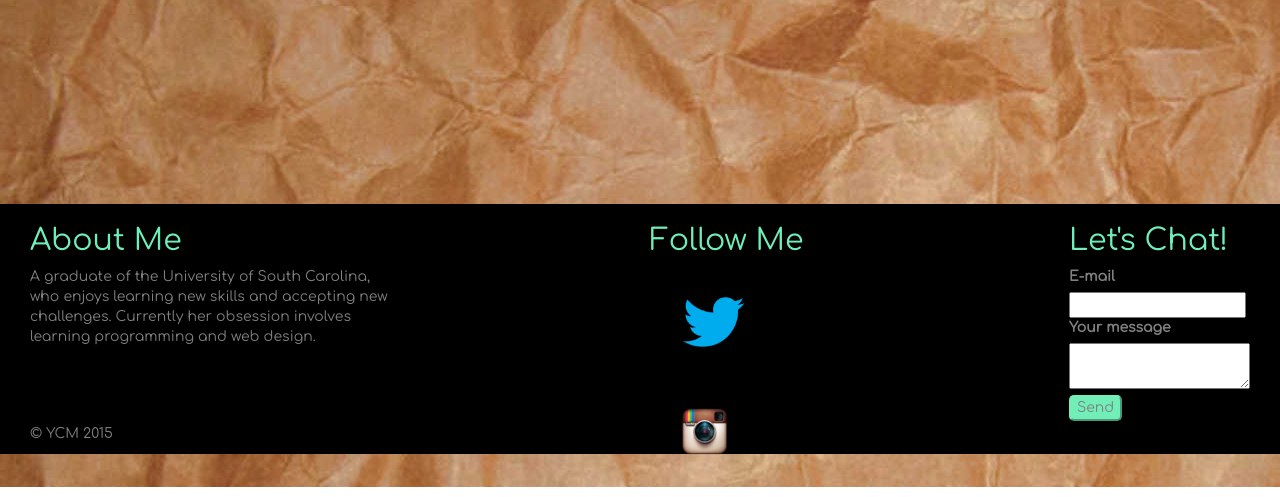
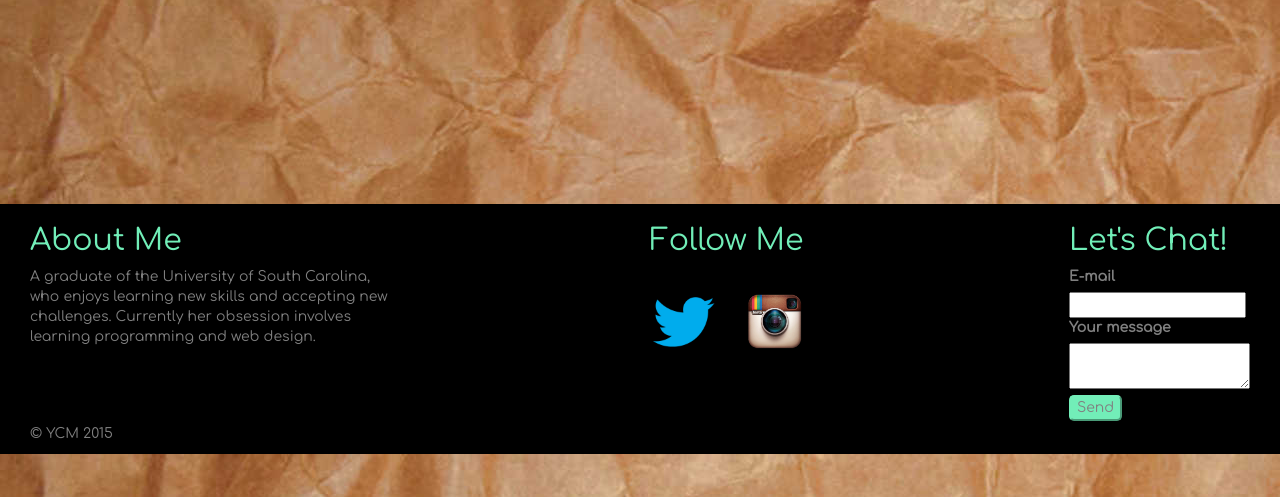
Before and after one commit to calixtoy/folio, a plain HTML site: page index.html in a window 1280 px wide. Shown: the part 346-843 px from the top of the page. Drawn offline with nearby package versions, Linux system fonts and the light colour scheme.

Commit message:
modified folio

```diff
--- a/css/main.css
+++ b/css/main.css
@@ -76,9 +76,15 @@ label {
 
 .twitter{
 	height: 50px;
+	position: relative;
+	display: inline;
+	right: 30px;
 
 }
 .instagram{
-	height: 50px;
+	height: 60px;
 	position: relative;
+	display: inline;
+	bottom: 115px;
+	left: 65px;
 }
```
